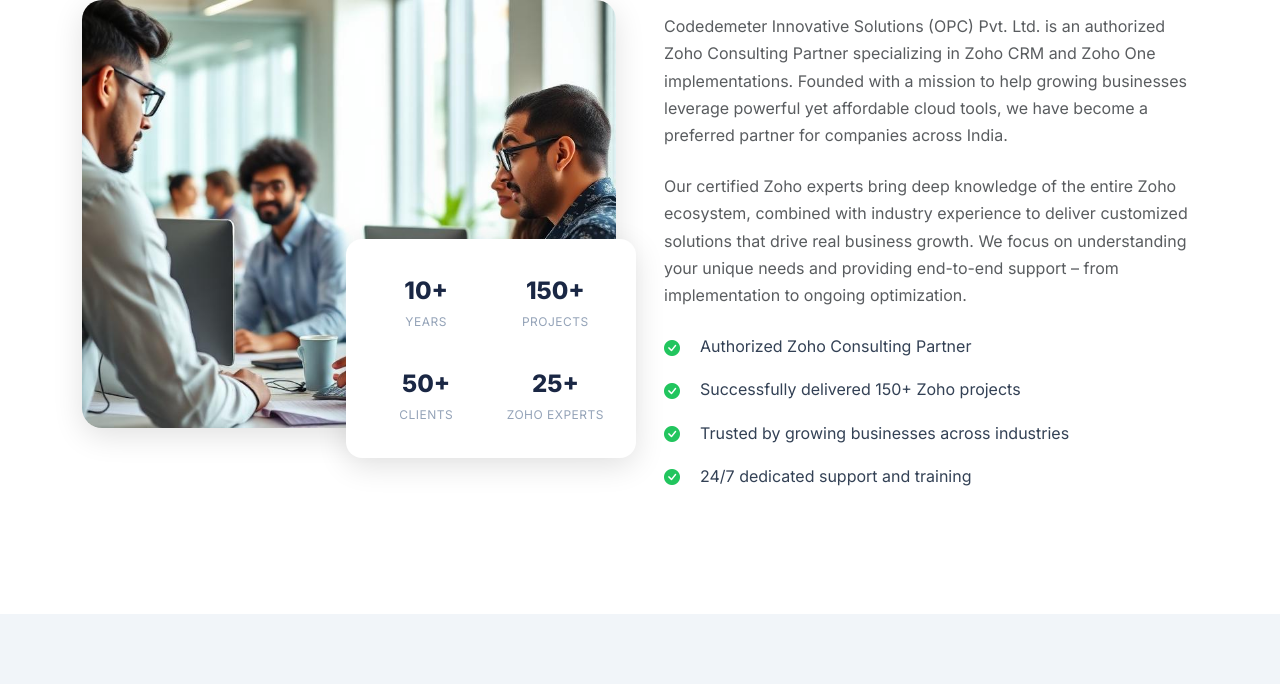
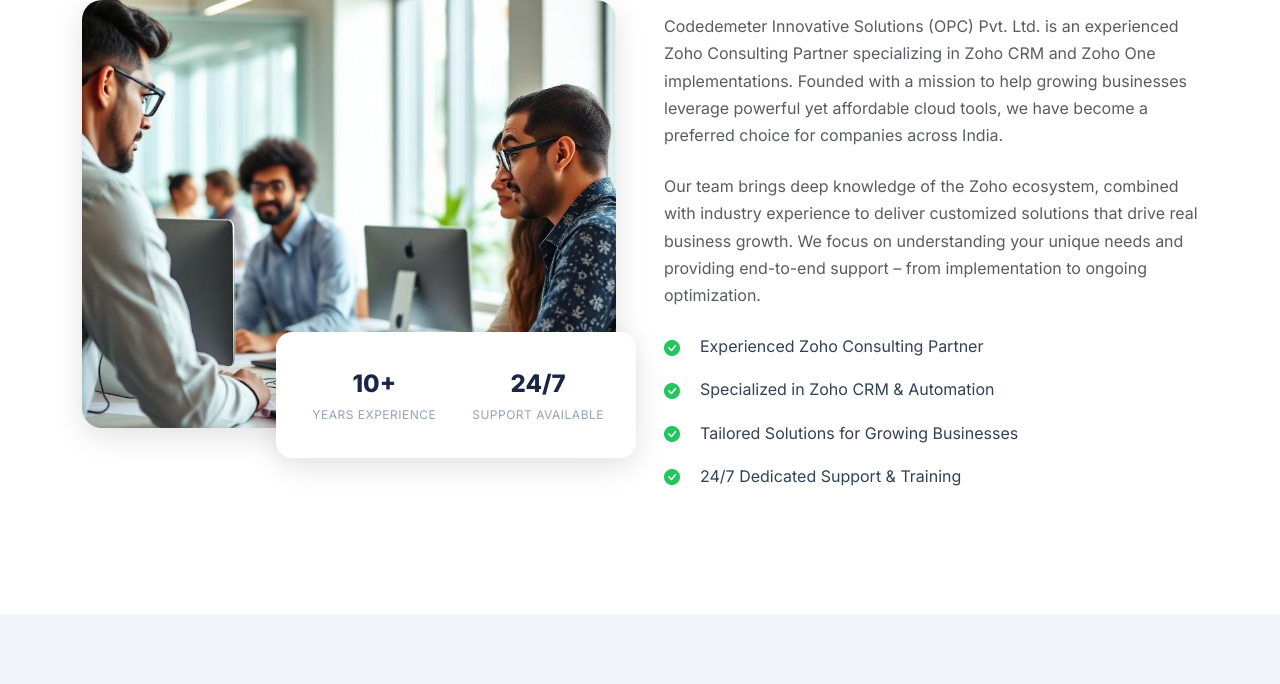
Before and after one commit to Harsh-Panghal/Codedemeter-folio-zohoConsultingService, a plain HTML site: page about.html in a window 1280 px wide. Shown: the part 596-1280 px from the top of the page. Drawn offline with nearby package versions, Linux system fonts and the light colour scheme.

Commit message:
refactor(about): finalize about page for honest and professional presentation
- Changed "Authorized Zoho Consulting Partner" to "Experienced Zoho Consulting Partner"
- Removed unverified claims: "150+ Zoho projects", "25+ Zoho Experts", "50+ Clients"
- Updated achievements with safe, strong points:
  • Specialized in Zoho CRM & Automation
  • Tailored Solutions for Growing Businesses
- Improved stats overlay layout: 3 items vertically centered with flex
- Updated meta tags, title, and description for consistency
- Paragraphs refined to avoid misleading statements
- Footer updated to "experienced" phrasing

```diff
--- a/about.html
+++ b/about.html
@@ -3,10 +3,10 @@
 <head>
   <meta charset="UTF-8">
   <meta name="viewport" content="width=device-width, initial-scale=1.0">
-  <meta name="description" content="Learn about Codedemeter Innovative Solutions - Authorized Zoho Consulting Partner with 10+ years of experience in Zoho CRM, Zoho One implementations, and digital transformation.">
+  <meta name="description" content="Learn about Codedemeter Innovative Solutions - Experienced Zoho Consulting Partner specializing in Zoho CRM, Zoho One implementations, automation, integrations, and digital transformation for growing businesses.">
   <meta name="keywords" content="Codedemeter, About Us, Zoho Partner, Zoho Consulting India, Zoho CRM Expert, Noida">
   <meta name="author" content="Codedemeter Innovative Solutions">
-  <title>About Us | Codedemeter - Authorized Zoho Consulting Partner</title>
+  <title>About Us | Codedemeter - Experienced Zoho Consulting Partner</title>
 
   <link rel="icon" type="image/x-icon" href="assets/images/favicon.ico">
   <link rel="preconnect" href="https://fonts.googleapis.com">
@@ -35,7 +35,6 @@
           <li class="nav-item"><a class="nav-link" href="index.html">Home</a></li>
           <li class="nav-item"><a class="nav-link" href="services.html">Services</a></li>
           <li class="nav-item"><a class="nav-link active" href="about.html">About</a></li>
-          <!-- <li class="nav-item"><a class="nav-link" href="portfolio.html">Portfolio</a></li> -->
           <li class="nav-item"><a class="nav-link" href="contact.html">Contact</a></li>
         </ul>
         <a href="contact.html" class="btn btn-accent d-none d-lg-inline-block">Get Consultation</a>
@@ -65,22 +64,23 @@
         <div class="col-lg-6 fade-up">
           <div class="about-image-wrapper">
             <img src="assets/images/team-collaboration.jpg" alt="Codedemeter Zoho Team" class="about-image img-fluid">
+            <!-- Refined stats card - 3 safe items, perfectly centered -->
             <div class="about-stats-card">
                 <div class="about-stat-item">
                   <div class="about-stat-value">10+</div>
-                <div class="about-stat-label">Years</div>
+                  <div class="about-stat-label">Years Experience</div>
                 </div>
-              <div class="about-stat-item">
+                <!-- <div class="about-stat-item">
                   <div class="about-stat-value">150+</div>
                   <div class="about-stat-label">Projects</div>
-              </div>
+                </div> -->
+                <!-- <div class="about-stat-item">
+                  <div class="about-stat-value">100%</div>
+                  <div class="about-stat-label">Client-Focused</div>
+                </div> -->
                 <div class="about-stat-item">
-                <div class="about-stat-value">50+</div>
-                <div class="about-stat-label">Clients</div>
-              </div>
-              <div class="about-stat-item">
-                <div class="about-stat-value">25+</div>
-                <div class="about-stat-label">Zoho Experts</div>
+                  <div class="about-stat-value">24/7</div>
+                  <div class="about-stat-label">Support Available</div>
                 </div>
               </div>
           </div>
@@ -90,34 +90,33 @@
           <span class="text-accent fw-semibold text-uppercase small">Our Story</span>
           <h2 class="section-title mt-2">Your Trusted Zoho Partner</h2>
           <p class="text-muted mb-4">
-            Codedemeter Innovative Solutions (OPC) Pvt. Ltd. is an authorized Zoho Consulting Partner
+            Codedemeter Innovative Solutions (OPC) Pvt. Ltd. is an experienced Zoho Consulting Partner
             specializing in Zoho CRM and Zoho One implementations. Founded with a mission to help
             growing businesses leverage powerful yet affordable cloud tools, we have become a
-            preferred partner for companies across India.
+            preferred choice for companies across India.
           </p>
           <p class="text-muted mb-4">
-            Our certified Zoho experts bring deep knowledge of the entire Zoho ecosystem,
-            combined with industry experience to deliver customized solutions that drive
-            real business growth. We focus on understanding your unique needs and providing
-            end-to-end support – from implementation to ongoing optimization.
+            Our team brings deep knowledge of the Zoho ecosystem, combined with industry experience
+            to deliver customized solutions that drive real business growth. We focus on understanding
+            your unique needs and providing end-to-end support – from implementation to ongoing optimization.
           </p>
 
           <div class="mb-4">
             <div class="achievement-item">
               <i class="bi bi-check-circle-fill achievement-icon"></i>
-              <span>Authorized Zoho Consulting Partner</span>
+              <span>Experienced Zoho Consulting Partner</span>
             </div>
             <div class="achievement-item">
               <i class="bi bi-check-circle-fill achievement-icon"></i>
-              <span>Successfully delivered 150+ Zoho projects</span>
+              <span>Specialized in Zoho CRM & Automation</span>
             </div>
             <div class="achievement-item">
               <i class="bi bi-check-circle-fill achievement-icon"></i>
-              <span>Trusted by growing businesses across industries</span>
+              <span>Tailored Solutions for Growing Businesses</span>
             </div>
             <div class="achievement-item">
               <i class="bi bi-check-circle-fill achievement-icon"></i>
-              <span>24/7 dedicated support and training</span>
+              <span>24/7 Dedicated Support & Training</span>
             </div>
           </div>
         </div>
@@ -137,7 +136,7 @@
             <h4>Our Mission</h4>
             <p>To empower growing businesses with innovative Zoho solutions that improve efficiency,
             boost productivity, and enable sustainable growth. We are committed to delivering
-            excellence through our deep expertise in the Zoho ecosystem and passion for solving
+            excellence through our expertise in the Zoho ecosystem and passion for solving
             real business challenges.</p>
           </div>
         </div>
@@ -187,7 +186,7 @@
               <span>Codedemeter</span>
             </div>
             <p class="footer-description">
-              Codedemeter Innovative Solutions (OPC) Pvt. Ltd. - Your authorized Zoho Consulting Partner
+              Codedemeter Innovative Solutions (OPC) Pvt. Ltd. - Your experienced Zoho Consulting Partner
               for Zoho CRM, Zoho One implementations, automation, and digital transformation.
             </p>
           </div>
@@ -198,7 +197,6 @@
               <li><a href="index.html">Home</a></li>
               <li><a href="services.html">Services</a></li>
               <li><a href="about.html">About Us</a></li>
-              <!-- <li><a href="portfolio.html">Portfolio</a></li> -->
               <li><a href="contact.html">Contact</a></li>
             </ul>
           </div>
```
Lines whose indentation alone changed are shown as unchanged.
